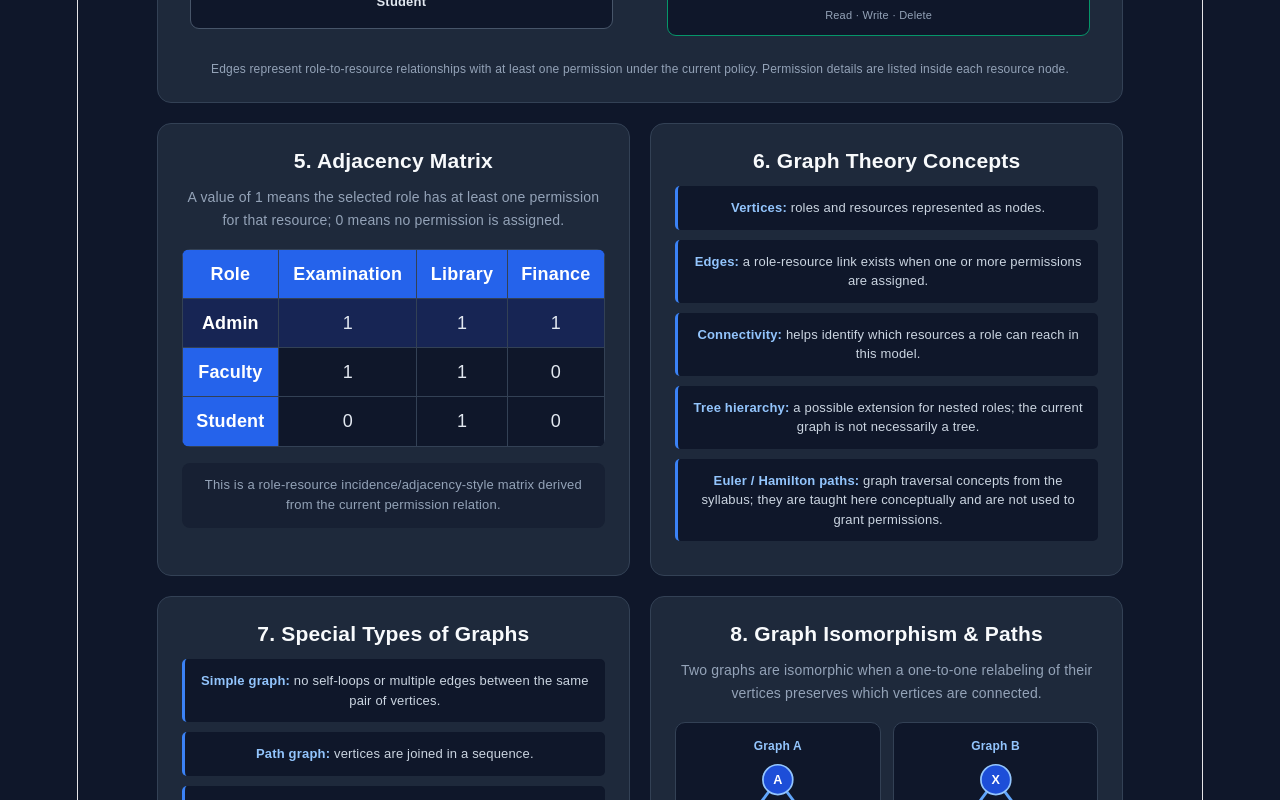
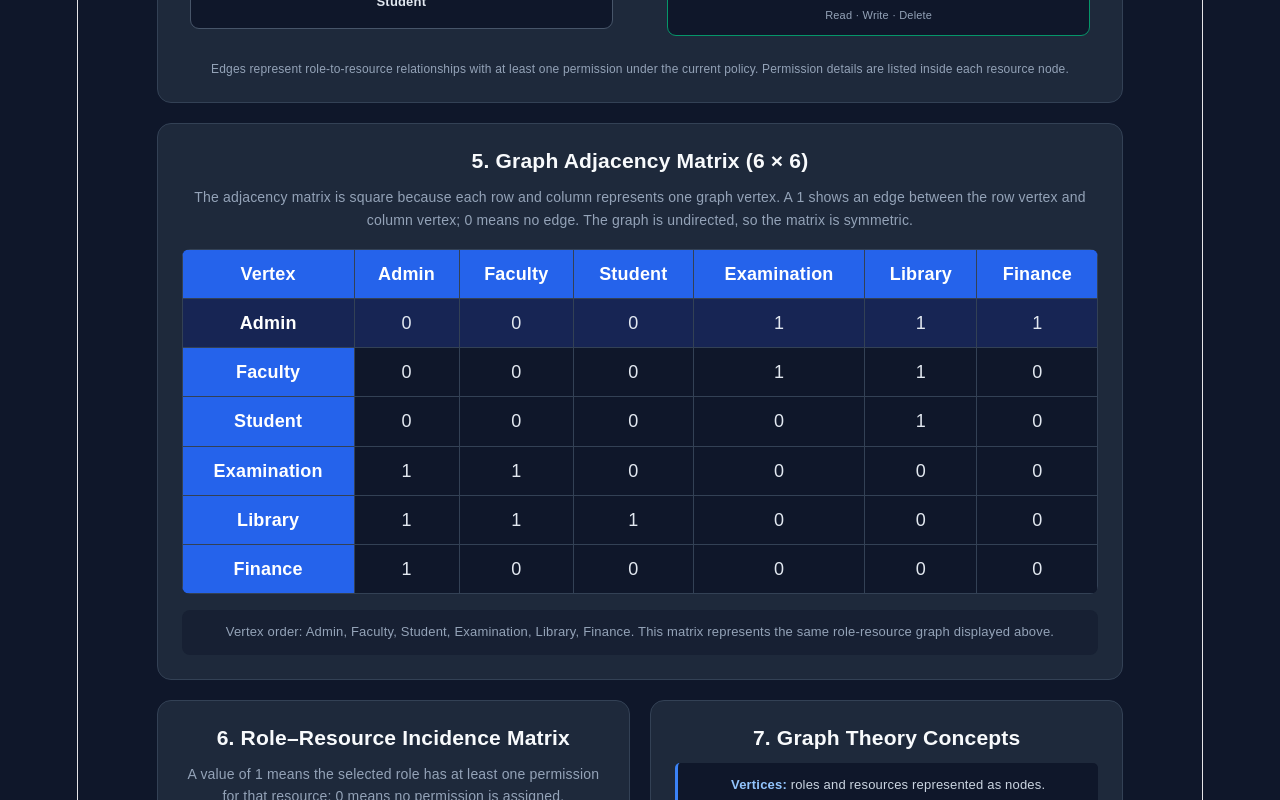
Before and after one commit to sahanasri-30/cybersecurity-access-control, a React (Vite) app: page / in a window 1280 px wide. Shown: the part 4080-4880 px from the top of the page. Built offline with nearby package versions, Linux system fonts and the light colour scheme.

Commit message:
Add square graph adjacency matrix

```diff
--- a/src/App.jsx
+++ b/src/App.jsx
@@ -442,9 +442,35 @@ function App() {
               <p className="graph-caption">Edges represent role-to-resource relationships with at least one permission under the current policy. Permission details are listed inside each resource node.</p>
             </div>
 
+            <div className="unit-panel">
+              <h3>5. Graph Adjacency Matrix (6 × 6)</h3>
+              <p className="unit-description">The adjacency matrix is square because each row and column represents one graph vertex. A 1 shows an edge between the row vertex and column vertex; 0 means no edge. The graph is undirected, so the matrix is symmetric.</p>
+              <div className="matrix-scroll">
+                <table className="math-table compact-matrix">
+                  <thead><tr><th>Vertex</th>{["Admin","Faculty","Student","Examination","Library","Finance"].map((node) => <th key={node}>{node}</th>)}</tr></thead>
+                  <tbody>
+                    {["Admin","Faculty","Student","Examination","Library","Finance"].map((row) => (
+                      <tr key={row} className={row === graphRole ? "matrix-selected" : ""}>
+                        <th>{row}</th>
+                        {["Admin","Faculty","Student","Examination","Library","Finance"].map((col) => {
+                          const rowIsRole = ["Admin","Faculty","Student"].includes(row);
+                          const colIsRole = ["Admin","Faculty","Student"].includes(col);
+                          const adjacent = rowIsRole !== colIsRole && (
+                            rowIsRole ? permissions[row][col].length > 0 : permissions[col][row].length > 0
+                          );
+                          return <td key={col}>{adjacent ? "1" : "0"}</td>;
+                        })}
+                      </tr>
+                    ))}
+                  </tbody>
+                </table>
+              </div>
+              <p className="math-note">Vertex order: Admin, Faculty, Student, Examination, Library, Finance. This matrix represents the same role-resource graph displayed above.</p>
+            </div>
+
             <div className="unit-two-column">
               <div className="unit-panel">
-                <h3>5. Adjacency Matrix</h3>
+                <h3>6. Role–Resource Incidence Matrix</h3>
                 <p className="unit-description">A value of 1 means the selected role has at least one permission for that resource; 0 means no permission is assigned.</p>
                 <table className="math-table">
                   <thead><tr><th>Role</th><th>Examination</th><th>Library</th><th>Finance</th></tr></thead>
@@ -453,10 +479,10 @@ function App() {
                     {["Examination","Library","Finance"].map((res) => <td key={res}>{permissions[role][res].length > 0 ? "1" : "0"}</td>)}
                   </tr>)}</tbody>
                 </table>
-                <p className="math-note">This is a role-resource incidence/adjacency-style matrix derived from the current permission relation.</p>
+                <p className="math-note">This rectangular incidence matrix shows role-resource links derived from the current permission relation.</p>
               </div>
               <div className="unit-panel">
-                <h3>6. Graph Theory Concepts</h3>
+                <h3>7. Graph Theory Concepts</h3>
                 <div className="concept-definition"><strong>Vertices:</strong> roles and resources represented as nodes.</div>
                 <div className="concept-definition"><strong>Edges:</strong> a role-resource link exists when one or more permissions are assigned.</div>
                 <div className="concept-definition"><strong>Connectivity:</strong> helps identify which resources a role can reach in this model.</div>
@@ -466,7 +492,7 @@ function App() {
             </div>
             <div className="unit-two-column">
               <div className="unit-panel">
-                <h3>7. Special Types of Graphs</h3>
+                <h3>8. Special Types of Graphs</h3>
                 <div className="concept-definition"><strong>Simple graph:</strong> no self-loops or multiple edges between the same pair of vertices.</div>
                 <div className="concept-definition"><strong>Path graph:</strong> vertices are joined in a sequence.</div>
                 <div className="concept-definition"><strong>Cycle graph:</strong> a path that closes back to its starting vertex.</div>
@@ -475,7 +501,7 @@ function App() {
                 <div className="concept-definition"><strong>Tree:</strong> a connected graph with no cycles. A hierarchy could be modeled as a tree when those conditions hold.</div>
               </div>
               <div className="unit-panel">
-                <h3>8. Graph Isomorphism &amp; Paths</h3>
+                <h3>9. Graph Isomorphism &amp; Paths</h3>
                 <p className="unit-description">Two graphs are isomorphic when a one-to-one relabeling of their vertices preserves which vertices are connected.</p>
                 <div className="isomorphism-demo">
                   <div>
```
